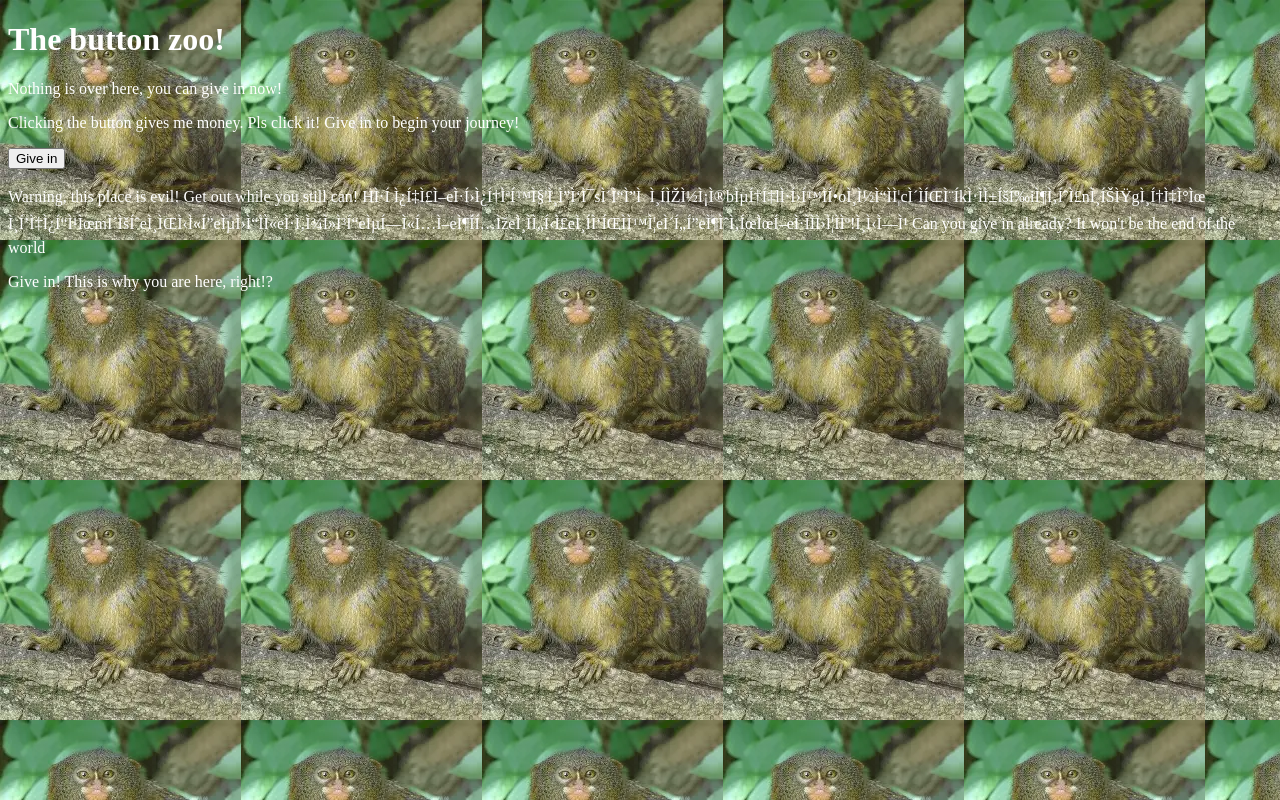
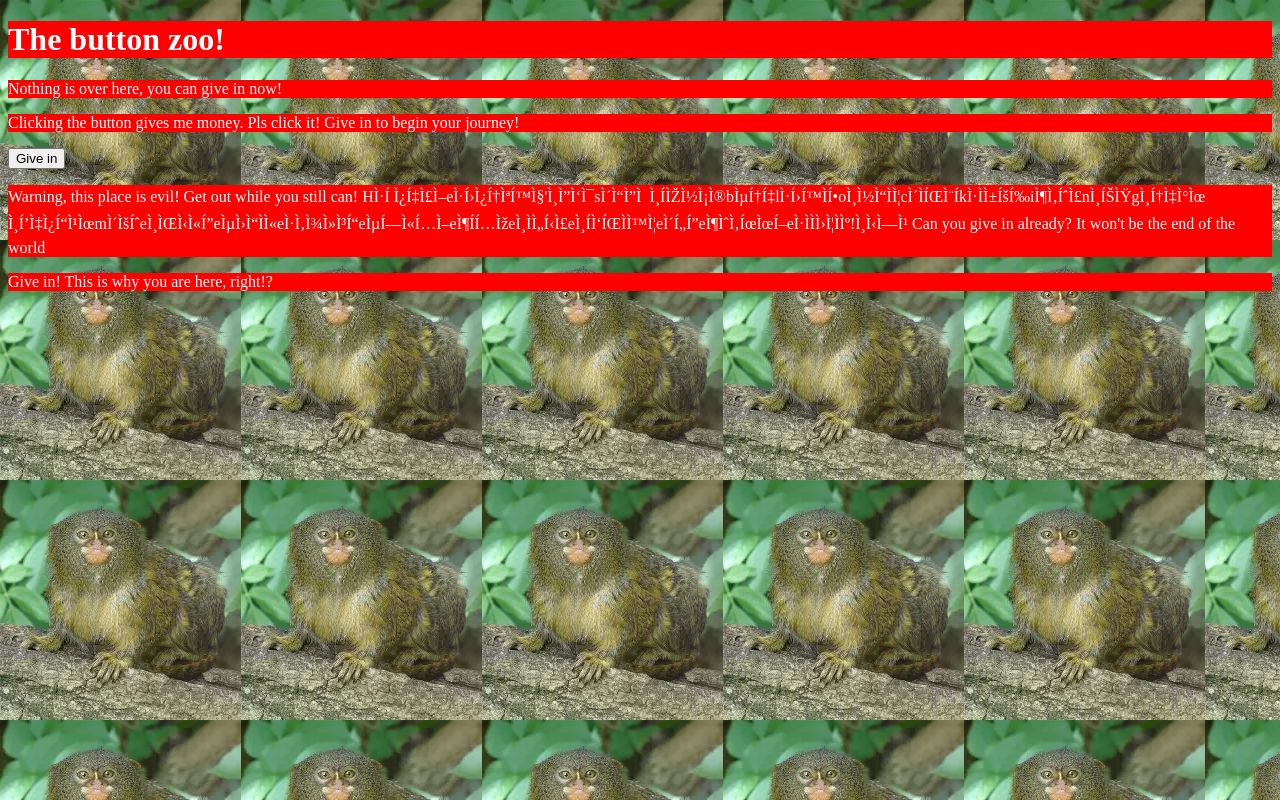
Before and after one commit to LavnerTest2/LavnerTest2.github.io, a plain HTML site: page index.html in a window 1280 px wide. Drawn offline with Linux system fonts and the light colour scheme.

Commit message:
seeing change

```diff
--- a/style.css
+++ b/style.css
@@ -4,4 +4,5 @@ html{
 
 p, h1 {
     color: white;
+    background-color: red;
 }
```
